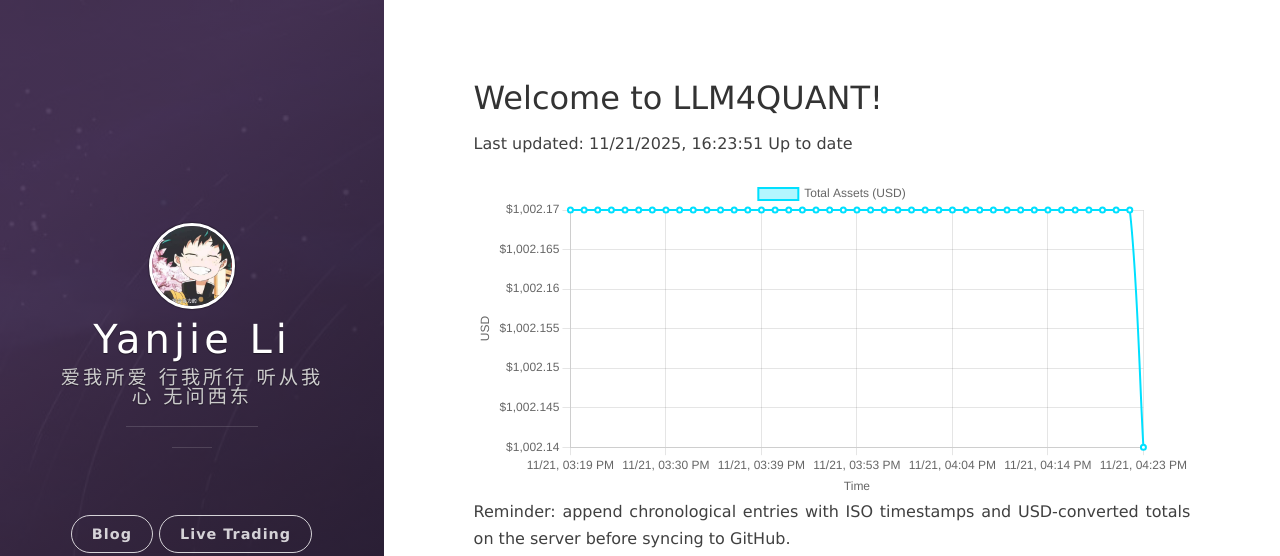
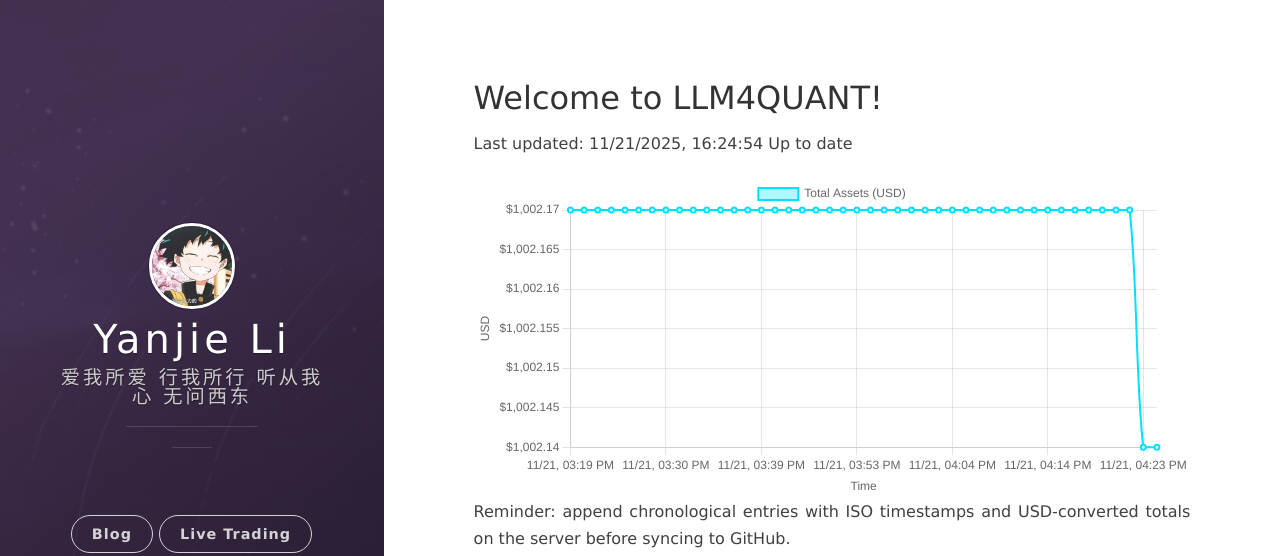
Before and after one commit to leeyegy/leeyegy.github.io, a Jekyll site: the page built from live-trading.html, in a window 1280 px wide. Shown: the top 556 px of the page. Built offline with Jekyll 4.4.1, drawn with Linux system fonts in a browser that asks for light colours; nearby versions of some CDN libraries.

Commit message:
AccountMonitor: update balance history 2025-11-22T00:24:54+08:00

```diff
--- a/assets/data/binance/balance-history.json
+++ b/assets/data/binance/balance-history.json
@@ -1,5 +1,5 @@
 {
-  "generatedAt": "2025-11-22T00:23:51+08:00",
+  "generatedAt": "2025-11-22T00:24:54+08:00",
   "asset": "total_usd_value",
   "history": [
     {
@@ -173,6 +173,10 @@
     {
       "timestamp": "2025-11-22T00:23:51+08:00",
       "totalUsd": 1002.14291411
+    },
+    {
+      "timestamp": "2025-11-22T00:24:54+08:00",
+      "totalUsd": 1002.14291411
     }
   ]
 }
```
